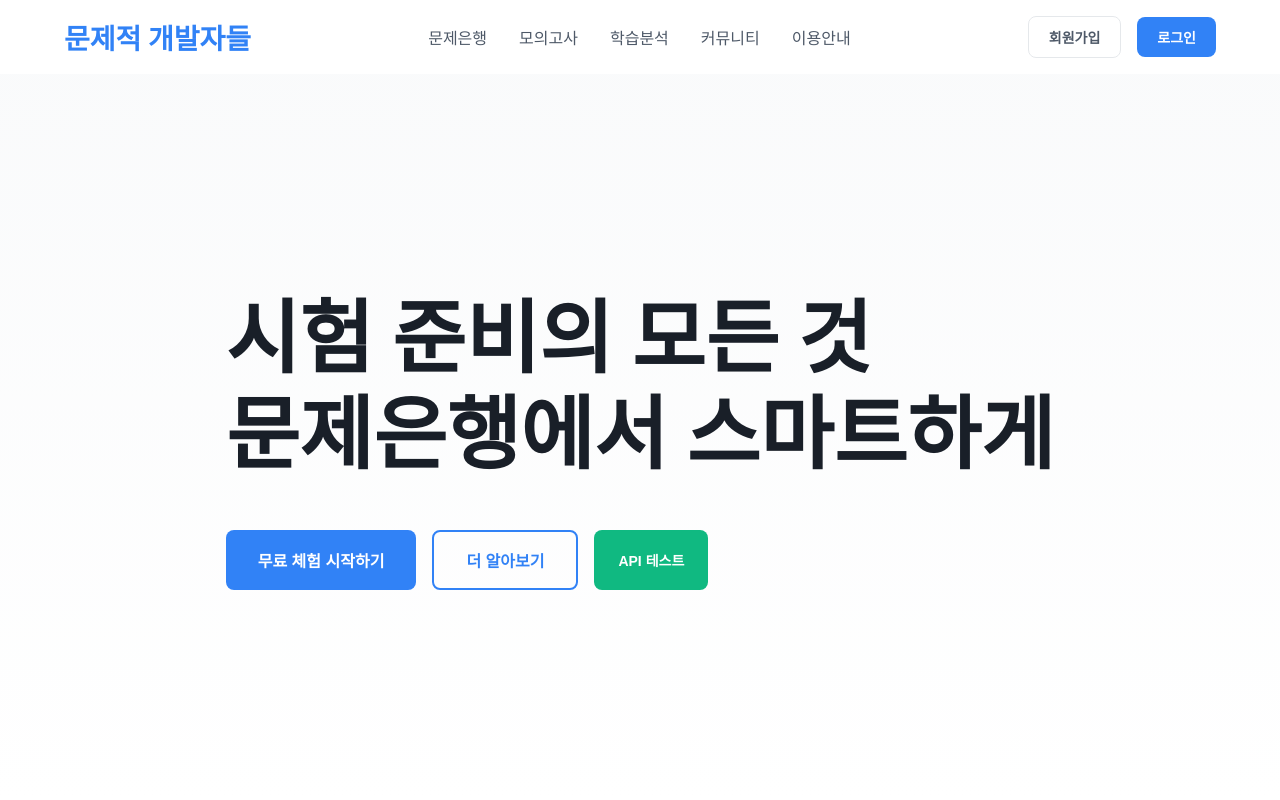
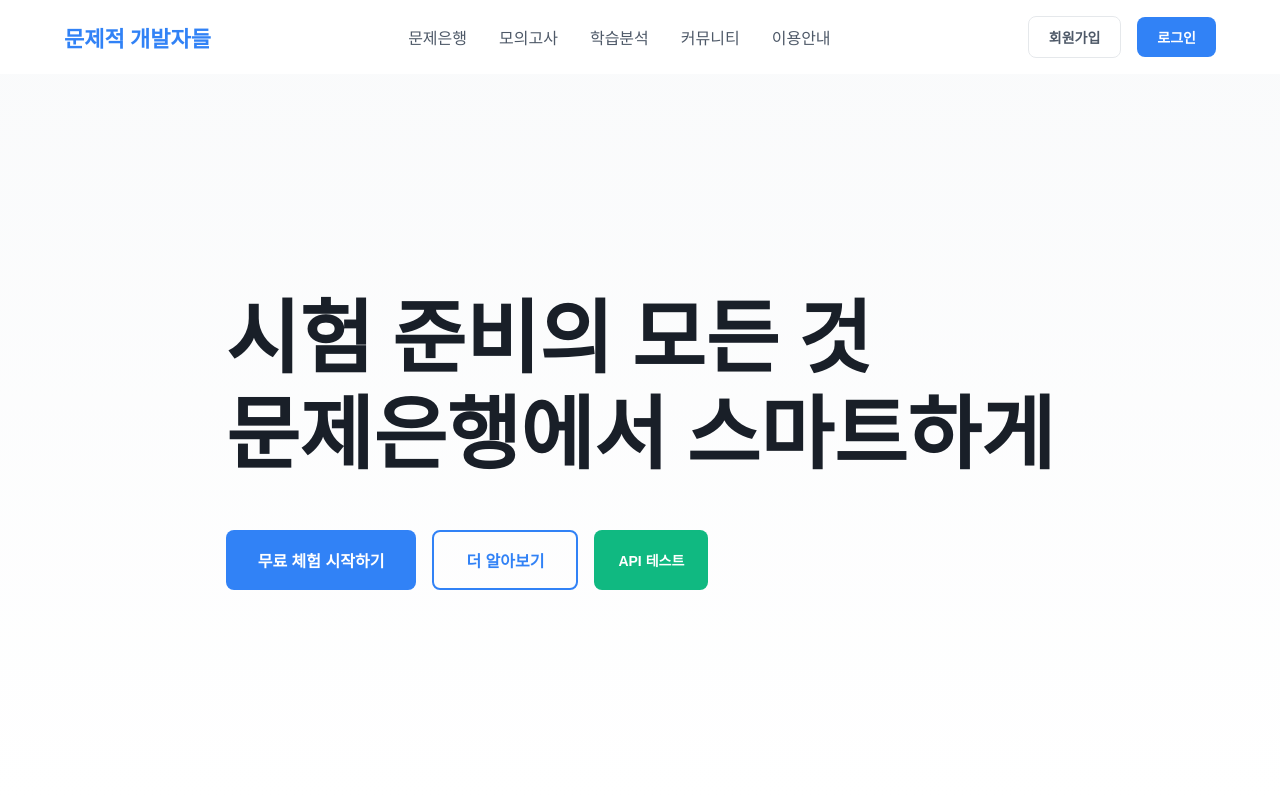
Before and after one commit to ProblematicDevelopers/TestProject-Frontend, a Vue app: page / in a window 1280 px wide. Shown: the top 800 px of the page. Built offline with nearby package versions, Linux system fonts and the light colour scheme; no server answers.

Commit message:
feat : 파비콘설정

```diff
--- a/index.html
+++ b/index.html
@@ -4,7 +4,7 @@
     <meta charset="UTF-8">
     <link rel="icon" href="/favicon.ico">
     <meta name="viewport" content="width=device-width, initial-scale=1.0">
-    <title>Vite App</title>
+    <title>문제적개발자들</title>
   </head>
   <body>
     <div id="app"></div>
--- a/src/components/HeaderComponent.vue
+++ b/src/components/HeaderComponent.vue
@@ -76,10 +76,17 @@ onUnmounted(() => {
 .logo {
   display: flex;
   align-items: center;
+  gap: 12px;
+}
+
+.logo-icon {
+  width: 32px;
+  height: 32px;
+  object-fit: contain;
 }
 
 .logo-text {
-  font-size: 28px;
+  font-size: 22px;
   font-weight: 700;
   color: #3182f6;
   cursor: pointer;
```
Also changed, not shown: src/App.vue (line endings or trailing spaces), 1 other file (tests, documents, lock files or other folders).
